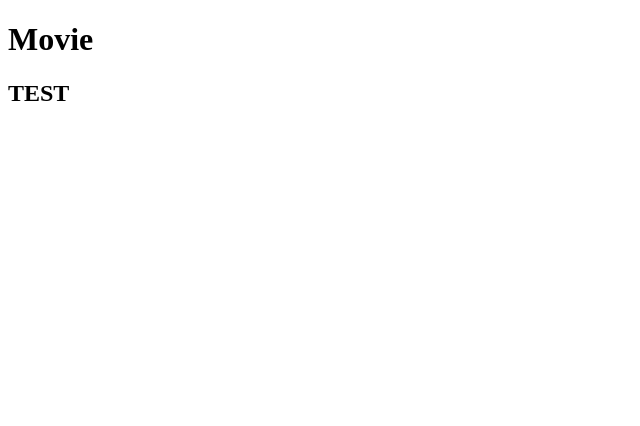
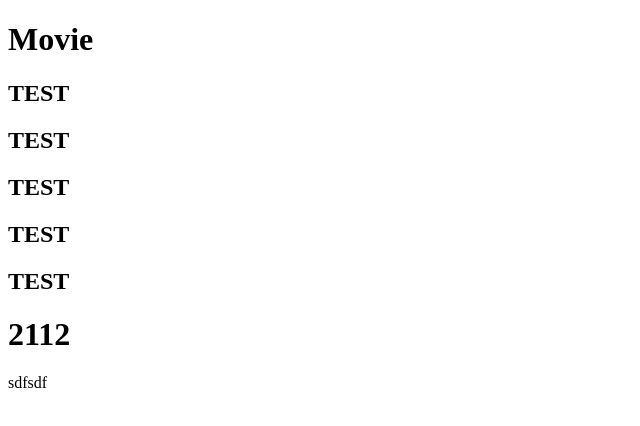
Before and after one commit to qucvu/movie-management, a plain HTML site: page index.html in a window 1280 px wide. Shown: the whole page, without its empty margins (0-640 px from the left). Drawn offline with Linux system fonts and the light colour scheme.

Commit message:
test 2 people

```diff
--- a/index.html
+++ b/index.html
@@ -9,5 +9,11 @@
 <body>
     <h1>Movie</h1>
     <h2>TEST</h2>
+    <h2>TEST</h2>
+    <h2>TEST</h2>
+    <h2>TEST</h2>
+    <h2>TEST</h2>
+    <h2><h1>2112</h1></h2>
+    sdfsdf
 </body>
 </html>
```
